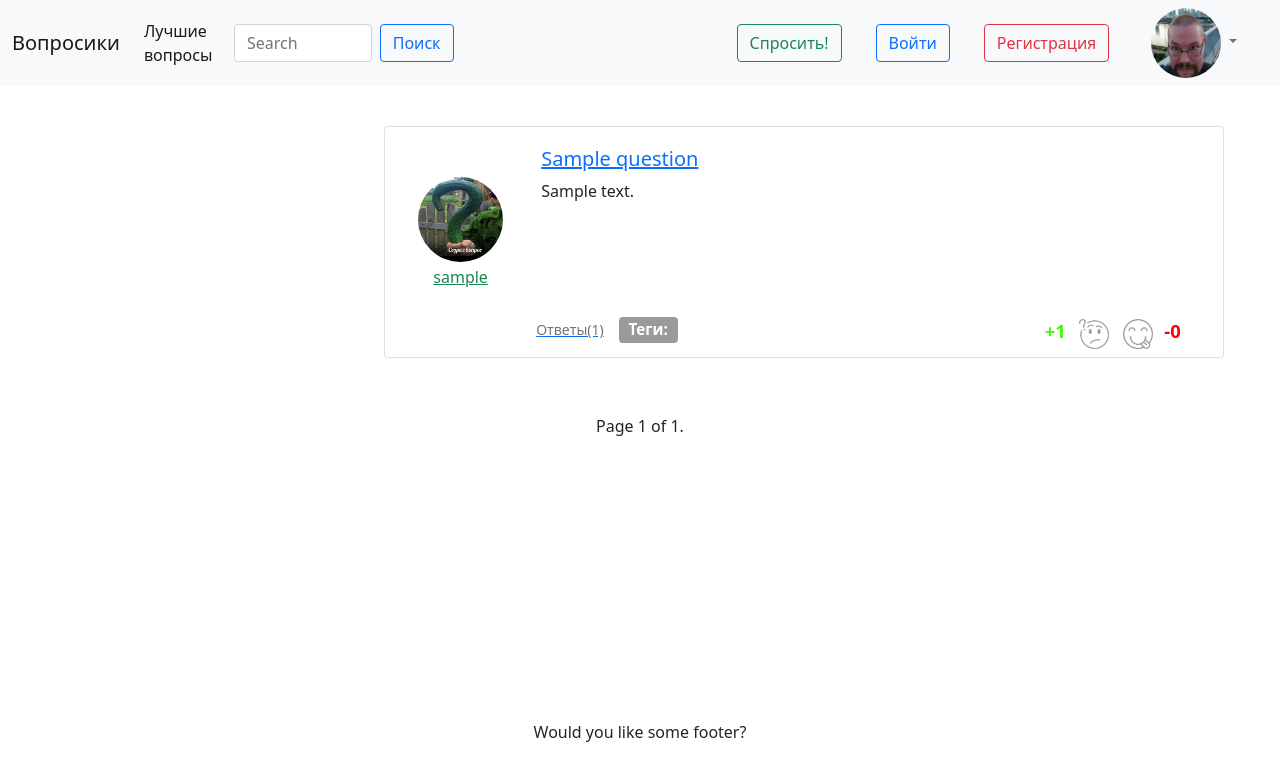
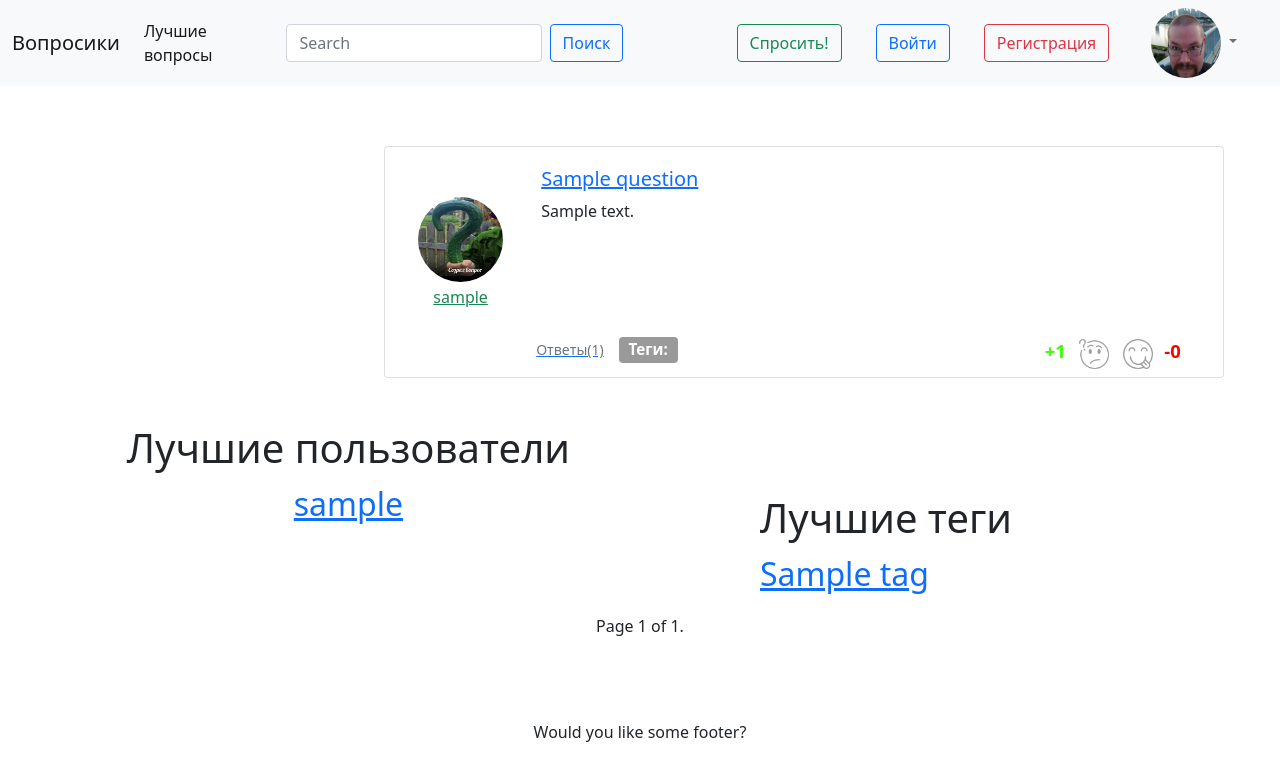
Before and after one commit to Neytrinoo/web_dz, a Django app: page / in a window 1280 px wide. Shown: the top 781 px of the page. Run offline with Django 3.2, Linux system fonts and the light colour scheme; tables that the repository leaves empty hold one stand-in row (values such as "Sample post"); some libraries are stand-ins or nearby versions.

Commit message:
fix some problems (queryset for get data, block tags and users

```diff
--- a/app/models.py
+++ b/app/models.py
@@ -1,6 +1,6 @@
 from django.db import models
 from django.contrib.auth.models import User, BaseUserManager
-from datetime import date
+from django.db.models import Count, Q
 from django.urls import reverse
 
 DEFAULT_TEXT_LENGTH = 10000
@@ -19,6 +19,10 @@
         user_obj.save(using=self._db)
         return user_obj
 
+    def get_best_users(self):
+        users = super().get_queryset().annotate(count_questions=Count('question')).order_by('-count_questions')
+        return users
+
 
 class Profile(models.Model):
     user = models.OneToOneField(User, on_delete=models.CASCADE)
@@ -31,8 +35,7 @@
 
 class TagManager(models.Manager):
     def get_popular_tags(self):
-        tags = super().get_queryset().all()
-        tags = sorted(tags, key=lambda item: item.questions.count())
+        tags = super().get_queryset().annotate(questions_count=Count('question')).order_by('-questions_count')
         return tags
 
 
@@ -46,12 +49,12 @@
 
 class QuestionManager(models.Manager):
     def get_best_questions(self):
-        questions = super().get_queryset().all()
-        questions = sorted(questions, key=lambda item: -item.likes.all().filter(like_or_dislike=LikeQuestion.LIKE).count())
+        questions = super().get_queryset().annotate(count_likes=Count('like', filter=Q(like__like_or_dislike=LikeQuestion.LIKE))).order_by(
+            '-count_likes')
         return questions
 
     def get_new_questions(self):
-        return super().get_queryset().all().order_by('date_publish')
+        return super().get_queryset().all().order_by('-date_publish')
 
 
 class Question(models.Model):
--- a/app/views.py
+++ b/app/views.py
@@ -3,22 +3,21 @@
 from app.models import *
 
 
+def get_pagination_queryset(objects, count_obj, page_num):
+    paginator = Paginator(objects, count_obj)
+    return paginator.get_page(page_num)
+
+
 # Create your views here.
 def index(request):
-    paginator = Paginator(Question.objects.get_new_questions(), 2)
-
-    page_number = request.GET.get('page')
-    questions = paginator.get_page(page_number)
-    return render(request, 'index.html', {'page_obj': questions})
+    questions = get_pagination_queryset(Question.objects.get_new_questions(), 2, request.GET.get('page'))
+    best_tags = Tag.objects.get_popular_tags()[:10]
+    best_users = Profile.objects.get_best_users()[:10]
+    return render(request, 'index.html', {'page_obj': questions, 'best_tags': best_tags, 'best_users': best_users})
 
 
 def question(request, id):
-    question = Question.objects.filter(pk=id).first()
-    paginator = Paginator(question.answers.all(), 2)
-
-    page_number = request.GET.get('page')
-    answers = paginator.get_page(page_number)
-
+    answers = get_pagination_queryset(Question.objects.filter(pk=id).first().answers.all(), 2, request.GET.get('page'))
     return render(request, 'question.html', {'question': question, 'page_obj': answers})
 
 
@@ -35,17 +34,12 @@
 
 
 def hot(request):
-    paginator = Paginator(Question.objects.get_best_questions(), 2)
-
-    page_number = request.GET.get('page')
-    questions = paginator.get_page(page_number)
+    questions = get_pagination_queryset(Question.objects.get_best_questions(), 2, request.GET.get('page'))
     return render(request, 'best_questions.html', {'page_obj': questions})
 
 
 def tag(request, title):
     tag_ = Tag.objects.filter(title=title).first()
-    paginator = Paginator(tag_.questions.all(), 2)
 
-    page_number = request.GET.get('page')
-    questions = paginator.get_page(page_number)
+    questions = get_pagination_queryset(tag_.questions.all(), 2, request.GET.get('page'))
     return render(request, 'tag.html', {'tag': tag_, 'page_obj': questions})
--- a/static/css/header_styles.css
+++ b/static/css/header_styles.css
@@ -1,6 +1,6 @@
 .d-flex {
     width: 30%;
-    margin-right: 25%;
+    margin-right: 10%;
 }
 
 .avatar_img > img {
--- a/static/css/index_style.css
+++ b/static/css/index_style.css
@@ -1,11 +1,14 @@
 .questions {
     margin-left: 30%;
     margin-top: 40px;
+    width: 840px;
+    float: left;
 }
 
 .pagination {
     text-align: center;
     margin-left: 47%;
+    clear: both;
 }
 
 .pagination_nav {
@@ -17,3 +20,31 @@
     text-align: center;
     margin-top: 20px;
 }
+
+.best_tags {
+    margin-top: 100px;
+    float: right;
+    margin-right: 220px;
+}
+
+.tag_block {
+    width: 300px;
+    /*margin: 0 auto;*/
+    /*text-align: center;*/
+}
+
+.best_link_style {
+    font-size: 2rem;
+}
+
+.best_users {
+    margin-top: 30px;
+    float: right;
+    margin-right: 190px;
+}
+
+.best_users_block {
+    width: 300px;
+    margin: 0 auto;
+    text-align: center;
+}
--- /dev/null
+++ b/templates/incl/pagination_nav.html
@@ -0,0 +1,16 @@
+<nav aria-label="Page navigation example" class="pagination_nav">
+    <ul class="pagination">
+        {% if page_obj.has_previous %}
+            <li class="page-item"><a class="page-link" href="?page=1"><< First</a></li>
+            <li class="page-item"><a class="page-link" href="?page={{ page_obj.previous_page_number }}">Previous</a></li>
+        {% endif %}
+
+        {% if page_obj.has_next %}
+            <li class="page-item"><a class="page-link" href="?page={{ page_obj.next_page_number }}">Next</a></li>
+            <li class="page-item"><a class="page-link" href="?page={{ page_obj.paginator.num_pages }}">Last >></a></li>
+        {% endif %}
+    </ul>
+    <span class="current_page">
+            Page {{ page_obj.number }} of {{ page_obj.paginator.num_pages }}.
+        </span>
+</nav>
--- a/templates/index.html
+++ b/templates/index.html
@@ -1 +1,19 @@
 {% extends "questions_page.html" %}
+{% block best_all %}
+    <div class="best_tags">
+        <h1>Лучшие теги</h1>
+        <div class="tag_block">
+            {% for tag in best_tags %}
+                <a href="{{ tag.get_absolute_url }}" class="best_link_style">{{ tag.title }}</a>
+            {% endfor %}
+        </div>
+    </div>
+    <div class="best_users">
+        <h1>Лучшие пользователи</h1>
+        <div class="best_users_block">
+            {% for user in best_users %}
+                <a href="" class="best_link_style">{{ user.user.username }}</a>
+            {% endfor %}
+        </div>
+    </div>
+{% endblock best_all %}
--- a/templates/questions_page.html
+++ b/templates/questions_page.html
@@ -9,29 +9,17 @@
 
 {% block content %}
     <h1 class="questions_title">
-    {% block  title %}
-    {% endblock title %}
+        {% block  title %}
+        {% endblock title %}
     </h1>
     <div class="questions">
         {% for question in page_obj %}
             {% include "incl/question_card.html" %}
         {% endfor %}
     </div>
+    {% block best_all %}
+    {% endblock best_all %}
 
-    <nav aria-label="Page navigation example" class="pagination_nav">
-        <ul class="pagination">
-            {% if page_obj.has_previous %}
-                <li class="page-item"><a class="page-link" href="?page=1"><< First</a></li>
-                <li class="page-item"><a class="page-link" href="?page={{ page_obj.previous_page_number }}">Previous</a></li>
-            {% endif %}
+    {% include "incl/pagination_nav.html" %}
 
-            {% if page_obj.has_next %}
-                <li class="page-item"><a class="page-link" href="?page={{ page_obj.next_page_number }}">Next</a></li>
-                <li class="page-item"><a class="page-link" href="?page={{ page_obj.paginator.num_pages }}">Last >></a></li>
-            {% endif %}
-        </ul>
-        <span class="current_page">
-            Page {{ page_obj.number }} of {{ page_obj.paginator.num_pages }}.
-        </span>
-    </nav>
 {% endblock content %}
```
